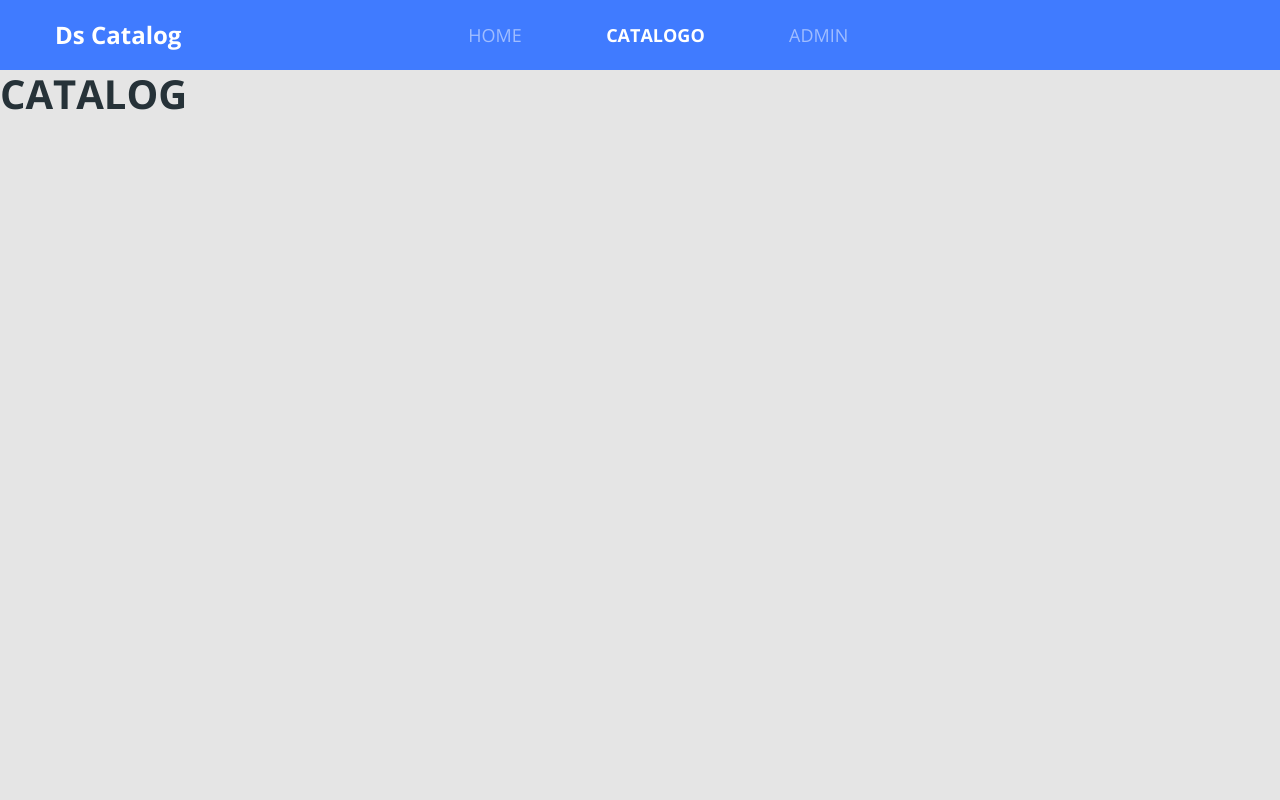
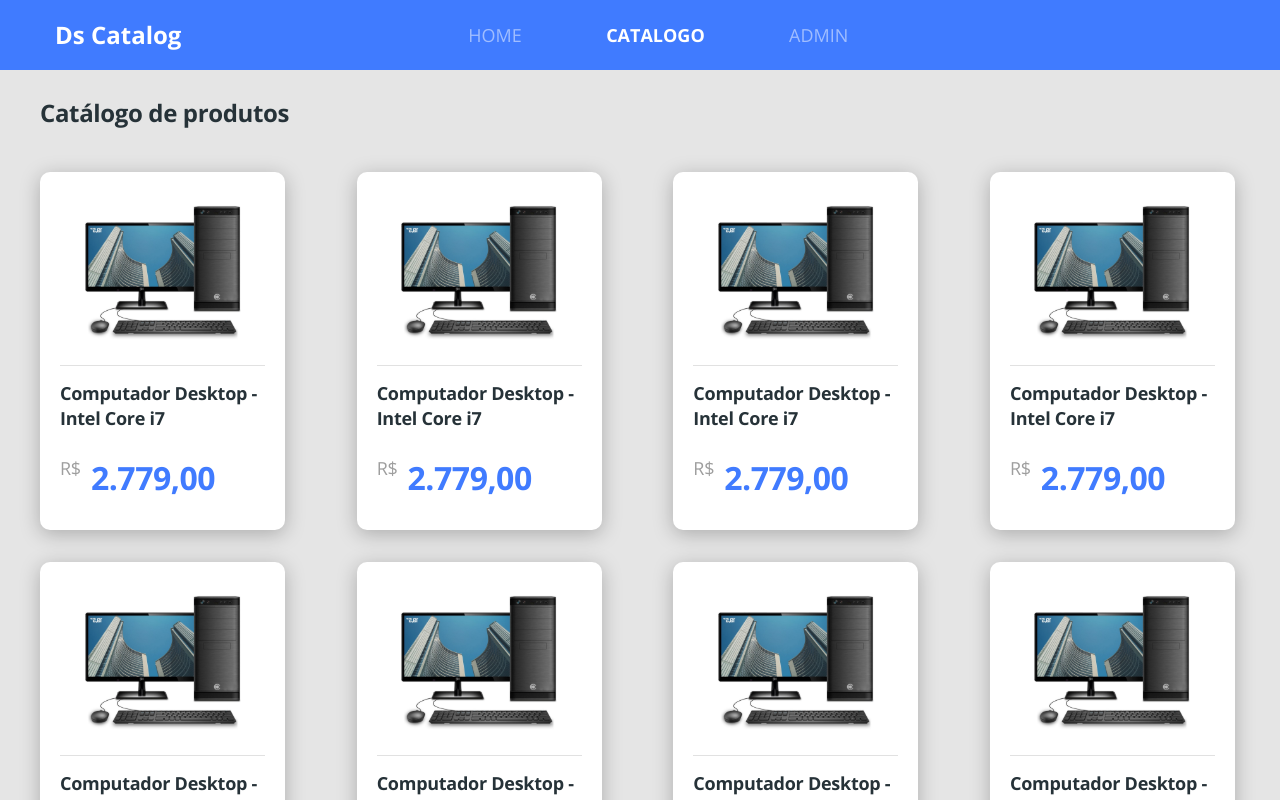
Before and after one commit to RichardRosenblat/dscatalog-bootcamp-devsuperior, a React (Create React App) app in the folder front-web/: page /catalog in a window 1280 px wide. Shown: the top 800 px of the page. Built offline with nearby package versions, Linux system fonts and the light colour scheme; the HTML template or start-up script is replaced by a standard one.

Commit message:
finished product listing layout

```diff
--- a/front-web/src/app.scss
+++ b/front-web/src/app.scss
@@ -21,3 +21,17 @@
     color: unset;
   }
 }
+
+.border-radius-10 {
+ border-radius: 10px;
+}
+
+.border-radius-20 {
+ border-radius: 20px;
+}
+
+
+.card-base {
+  background: #FFF;
+  box-shadow: 0px 4px 20px rgba(0, 0, 0, 0.25);
+}
--- /dev/null
+++ b/front-web/src/pages/Catalog/components/ProductCard/index.tsx
@@ -0,0 +1,20 @@
+import React from 'react';
+import { ReactComponent as ProductImage } from "../../../../core/assets/images/product.svg";
+import "./styles.scss";
+
+const ProductCard = () => (
+    <div className="card-base border-radius-10 product-card">
+        <ProductImage />
+        <div className="product-info">
+        <h6 className="product-name">
+            Computador Desktop - Intel Core i7
+        </h6>
+        <div className="product-price-container">
+            <span className="product-currency">R$</span>
+            <h3 className="product-price">2.779,00</h3>
+        </div>
+        </div>
+    </div>
+);
+
+export default ProductCard;
--- /dev/null
+++ b/front-web/src/pages/Catalog/components/ProductCard/styles.scss
@@ -0,0 +1,38 @@
+.product-card {
+    width: 245px;
+    padding: 20px 20px 30px 20px;
+    text-align: center;
+}
+
+.product-info {
+    border-top:1px solid #E1E1E1;
+    text-align: left;
+    padding-top: 15px;
+    margin-top: 15px;
+}
+
+.product-name {
+    font-size: 18px;
+    line-height: 25px;
+    letter-spacing: -0.015em;
+}
+
+.product-price-container {
+    margin-top: 25px;
+    display: flex;
+}
+
+.product-currency{
+    font-size: 18px;
+    line-height: 25px;
+    letter-spacing: -0.015em;
+    color: #9E9E9E;
+}
+
+.product-price{
+    font-size: 32px;
+    line-height: 44px;
+    letter-spacing: -0.015em;
+    color: #407BFF;
+    margin-left: 10px;
+}
--- a/front-web/src/pages/Catalog/index.tsx
+++ b/front-web/src/pages/Catalog/index.tsx
@@ -1,8 +1,22 @@
 import React from 'react';
+import ProductCard from './components/ProductCard';
+import './styles.scss';
 
 const Catalog = () => (
-    <div>
-        <h1>CATALOG</h1>
+    <div className="catalog-container">
+        <h1 className="catalog-title">Catálogo de produtos</h1>
+        <div className = "catalog-products">
+            <ProductCard />
+            <ProductCard />
+            <ProductCard />
+            <ProductCard />
+            <ProductCard />
+            <ProductCard />
+            <ProductCard />
+            <ProductCard />
+            <ProductCard />
+            <ProductCard />
+        </div>
     </div>
 );
 
--- /dev/null
+++ b/front-web/src/pages/Catalog/styles.scss
@@ -0,0 +1,21 @@
+.catalog-container {
+    margin-top: 26px;
+    padding-left:  40px;
+    padding-right:  40px;
+
+}
+
+.catalog-title {
+    font-size: 24px;
+    line-height: 33px;
+    /* identical to box height */
+    letter-spacing: -0.015em;
+}
+
+.catalog-products {
+    margin-top: 43px;
+    display: grid;
+    grid-template-columns: repeat(auto-fill, 250px);
+    grid-gap: 32px 20px;
+    justify-content: space-between;
+}
--- a/front-web/src/pages/Home/index.tsx
+++ b/front-web/src/pages/Home/index.tsx
@@ -1,12 +1,12 @@
 import React from 'react';
-import './styles.scss'
+import './styles.scss';
 import { ReactComponent as MainImage } from '../../core/assets/images/main-image.svg';
 import { Link } from 'react-router-dom';
 import ButtonIcon from '../../core/components/ButtonIcon';
 
 const Home = () => (
     <div className="home-container">
-        <div className="row home-content">
+        <div className="row home-content card-base border-radius-20">
             <div className="col-6">
                 <h1 className="text-title">
                     Conheça o melhor <br/>
--- a/front-web/src/pages/Home/styles.scss
+++ b/front-web/src/pages/Home/styles.scss
@@ -5,9 +5,6 @@
 }
 
 .home-content {
-    background-color: #ffffff;
-    box-shadow: 0px 4px 20px rgba(0, 0, 0, 0.25);
-    border-radius: 20px;
     padding-top: 155px;
     padding-left: 100px;
     padding-bottom: 150px;
```
Also changed, not shown: front-web/src/core/assets/images/product.svg (added).
